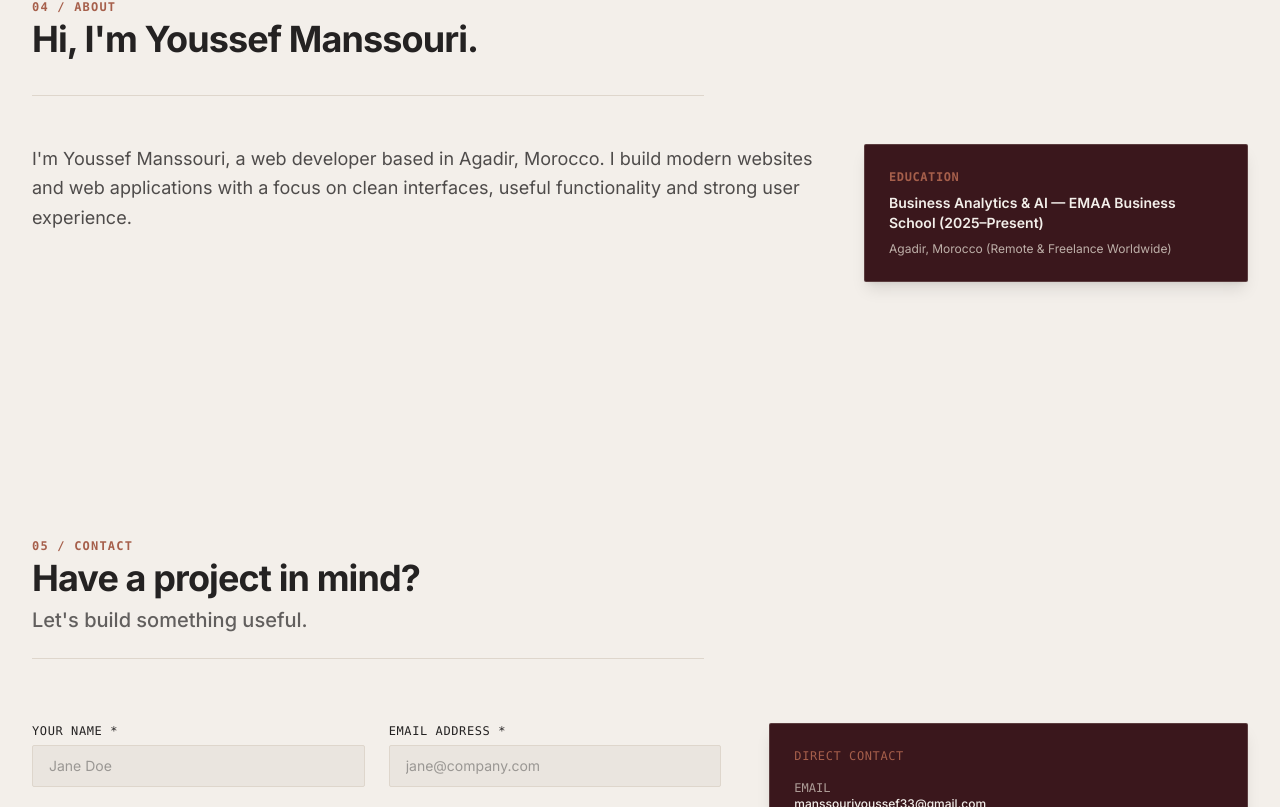
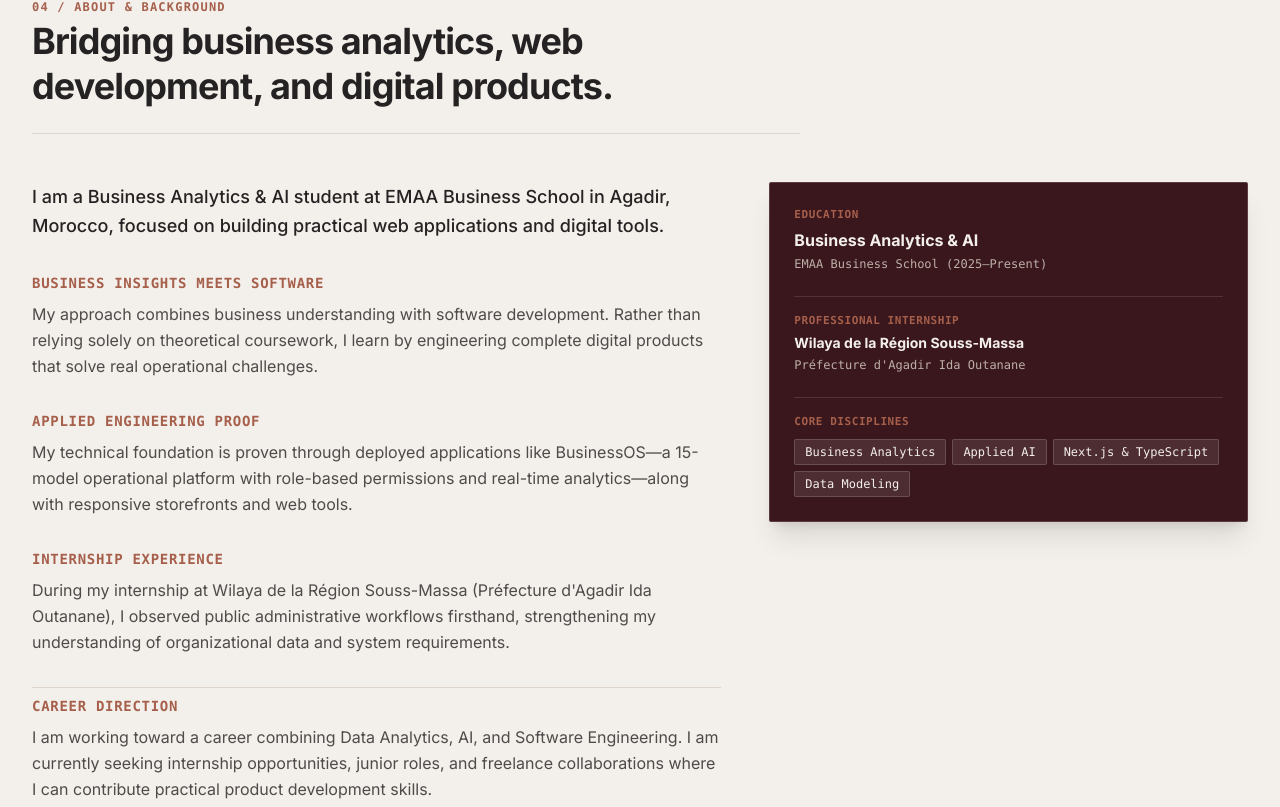
Before and after one commit to youssefmanssouri/manssouri-portfolio, a Next.js app: page / in a window 1280 px wide. Shown: the part 4993-5800 px from the top of the page. Built offline with nearby package versions, Linux system fonts and the light colour scheme.

Commit message:
Enhance About section narrative with Business Analytics & AI student background, Wilaya internship experience & project proof

```diff
--- a/components/sections/about.tsx
+++ b/components/sections/about.tsx
@@ -4,41 +4,133 @@ import React from "react";
 import { useLanguage } from "@/lib/i18n/context";
 
 export function About() {
-  const { t } = useLanguage();
+  const { t, dictionary } = useLanguage();
+  const focusItems = dictionary?.about?.focusItems || [
+    "Business Analytics",
+    "Applied AI",
+    "Next.js & TypeScript",
+    "Data Modeling"
+  ];
 
   return (
     <section id="about" className="py-24 md:py-32 bg-[#F3EFEA] text-[#242222]">
       <div className="max-w-[1280px] mx-auto px-4 sm:px-6 lg:px-8">
 
         {/* Section Header */}
-        <div className="max-w-2xl mb-12 pb-6 border-b border-[#DED6CC]">
+        <div className="max-w-3xl mb-12 pb-6 border-b border-[#DED6CC]">
           <p className="text-xs font-mono text-[#A65F4B] uppercase tracking-widest mb-1 font-semibold">
             04 / {t("about.badge")}
           </p>
-          <h2 className="text-3xl sm:text-4xl font-bold tracking-tight text-[#242222] mb-3">
+          <h2 className="text-3xl sm:text-4xl font-bold tracking-tight text-[#242222] leading-tight">
             {t("about.heading")}
           </h2>
         </div>
 
-        {/* Bio Copy & Education Highlight Card */}
-        <div className="grid grid-cols-1 lg:grid-cols-12 gap-8 items-start">
-          <div className="lg:col-span-8 space-y-4">
-            <p className="text-[#242222]/80 text-base sm:text-lg leading-relaxed">
-              {t("about.bio")}
+        {/* Narrative & Credentials Grid */}
+        <div className="grid grid-cols-1 lg:grid-cols-12 gap-12 items-start">
+
+          {/* Main Narrative Blocks */}
+          <div className="lg:col-span-7 space-y-8">
+
+            {/* Lead Intro */}
+            <p className="text-base sm:text-lg text-[#242222] font-medium leading-relaxed">
+              {t("about.intro")}
             </p>
+
+            {/* Business Meets Software */}
+            <div className="space-y-2">
+              <h3 className="text-sm font-mono text-[#A65F4B] uppercase tracking-wider font-semibold">
+                {t("about.intersectionTitle")}
+              </h3>
+              <p className="text-sm sm:text-base text-[#242222]/80 leading-relaxed">
+                {t("about.intersectionText")}
+              </p>
+            </div>
+
+            {/* Applied Engineering Proof */}
+            <div className="space-y-2">
+              <h3 className="text-sm font-mono text-[#A65F4B] uppercase tracking-wider font-semibold">
+                {t("about.proofTitle")}
+              </h3>
+              <p className="text-sm sm:text-base text-[#242222]/80 leading-relaxed">
+                {t("about.proofText")}
+              </p>
+            </div>
+
+            {/* Internship Experience */}
+            <div className="space-y-2">
+              <h3 className="text-sm font-mono text-[#A65F4B] uppercase tracking-wider font-semibold">
+                {t("about.experienceTitle")}
+              </h3>
+              <p className="text-sm sm:text-base text-[#242222]/80 leading-relaxed">
+                {t("about.experienceText")}
+              </p>
+            </div>
+
+            {/* Career Direction */}
+            <div className="space-y-2 pt-2 border-t border-[#DED6CC]">
+              <h3 className="text-sm font-mono text-[#A65F4B] uppercase tracking-wider font-semibold">
+                {t("about.directionTitle")}
+              </h3>
+              <p className="text-sm sm:text-base text-[#242222]/80 leading-relaxed">
+                {t("about.directionText")}
+              </p>
+            </div>
+
           </div>
 
-          <div className="lg:col-span-4 p-6 rounded-xs bg-[#3A171C] text-[#F3EFEA] border border-[#DED6CC]/20 space-y-2 shadow-lg">
-            <p className="text-xs font-mono text-[#A65F4B] uppercase tracking-wider font-semibold">
-              {t("about.education")}
-            </p>
-            <p className="text-sm font-semibold text-[#F3EFEA]">
-              {t("about.school")}
-            </p>
-            <p className="text-xs text-[#DED6CC]/80">
-              {t("about.location")}
-            </p>
+          {/* Sidebar Highlights: Education, Internship & Focus Cards */}
+          <div className="lg:col-span-5 space-y-6">
+
+            {/* Academic & Internship Card */}
+            <div className="p-6 rounded-xs bg-[#3A171C] text-[#F3EFEA] border border-[#DED6CC]/20 space-y-6 shadow-xl">
+
+              {/* Education Block */}
+              <div className="space-y-1">
+                <p className="text-[11px] font-mono text-[#A65F4B] uppercase tracking-wider font-semibold">
+                  {t("about.educationLabel")}
+                </p>
+                <h4 className="text-base font-bold text-[#F3EFEA]">
+                  {t("about.school")}
+                </h4>
+                <p className="text-xs text-[#DED6CC]/80 font-mono">
+                  {t("about.institution")}
+                </p>
+              </div>
+
+              <div className="border-t border-[#DED6CC]/15 pt-4 space-y-1">
+                <p className="text-[11px] font-mono text-[#A65F4B] uppercase tracking-wider font-semibold">
+                  {t("about.internshipLabel")}
+                </p>
+                <h4 className="text-sm font-bold text-[#F3EFEA]">
+                  {t("about.internshipOrg")}
+                </h4>
+                <p className="text-xs text-[#DED6CC]/80 font-mono">
+                  {t("about.internshipRole")}
+                </p>
+              </div>
+
+              {/* Core Focus Pills */}
+              <div className="border-t border-[#DED6CC]/15 pt-4 space-y-2">
+                <p className="text-[11px] font-mono text-[#A65F4B] uppercase tracking-wider font-semibold">
+                  {t("about.focusLabel")}
+                </p>
+                <div className="flex flex-wrap gap-1.5">
+                  {focusItems.map((item: string, idx: number) => (
+                    <span
+                      key={idx}
+                      className="px-2.5 py-1 rounded-xs bg-[#F3EFEA]/10 border border-[#DED6CC]/20 text-[#F3EFEA] font-mono text-xs"
+                    >
+                      {item}
+                    </span>
+                  ))}
+                </div>
+              </div>
+
+            </div>
+
           </div>
+
         </div>
 
       </div>
--- a/locales/en/common.json
+++ b/locales/en/common.json
@@ -77,12 +77,25 @@
     ]
   },
   "about": {
-    "badge": "ABOUT",
-    "heading": "Hi, I'm Youssef Manssouri.",
-    "bio": "I'm Youssef Manssouri, a web developer based in Agadir, Morocco. I build modern websites and web applications with a focus on clean interfaces, useful functionality and strong user experience.",
-    "education": "Education",
-    "school": "Business Analytics & AI — EMAA Business School (2025–Present)",
-    "location": "Agadir, Morocco (Remote & Freelance Worldwide)"
+    "badge": "ABOUT & BACKGROUND",
+    "heading": "Bridging business analytics, web development, and digital products.",
+    "intro": "I am a Business Analytics & AI student at EMAA Business School in Agadir, Morocco, focused on building practical web applications and digital tools.",
+    "intersectionTitle": "Business Insights Meets Software",
+    "intersectionText": "My approach combines business understanding with software development. Rather than relying solely on theoretical coursework, I learn by engineering complete digital products that solve real operational challenges.",
+    "proofTitle": "Applied Engineering Proof",
+    "proofText": "My technical foundation is proven through deployed applications like BusinessOS—a 15-model operational platform with role-based permissions and real-time analytics—along with responsive storefronts and web tools.",
+    "experienceTitle": "Internship Experience",
+    "experienceText": "During my internship at Wilaya de la Région Souss-Massa (Préfecture d'Agadir Ida Outanane), I observed public administrative workflows firsthand, strengthening my understanding of organizational data and system requirements.",
+    "directionTitle": "Career Direction",
+    "directionText": "I am working toward a career combining Data Analytics, AI, and Software Engineering. I am currently seeking internship opportunities, junior roles, and freelance collaborations where I can contribute practical product development skills.",
+    "educationLabel": "Education",
+    "school": "Business Analytics & AI",
+    "institution": "EMAA Business School (2025–Present)",
+    "internshipLabel": "Professional Internship",
+    "internshipOrg": "Wilaya de la Région Souss-Massa",
+    "internshipRole": "Préfecture d'Agadir Ida Outanane",
+    "focusLabel": "Core Disciplines",
+    "focusItems": ["Business Analytics", "Applied AI", "Next.js & TypeScript", "Data Modeling"]
   },
   "contact": {
     "badge": "CONTACT",
--- a/locales/fr/common.json
+++ b/locales/fr/common.json
@@ -77,12 +77,25 @@
     ]
   },
   "about": {
-    "badge": "À PROPOS",
-    "heading": "Je suis Youssef Manssouri.",
-    "bio": "Je suis Youssef Manssouri, développeur web basé à Agadir, au Maroc. Je conçois des sites web et applications modernes, avec une attention particulière portée à la qualité des interfaces, à la fonctionnalité et à l'expérience utilisateur.",
-    "education": "Formation",
-    "school": "Business Analytics & IA — EMAA Business School (2025–Présent)",
-    "location": "Agadir, Maroc (Missions freelance & à distance)"
+    "badge": "PARCOURS & ENGAGEMENT",
+    "heading": "Relier l'analyse métier, le développement web et les produits digitaux.",
+    "intro": "Étudiant en Business Analytics & IA à l'EMAA Business School d'Agadir, je me consacre à la création d'applications web concrètes et d'outils numériques utiles.",
+    "intersectionTitle": "Analyse Métier & Développement",
+    "intersectionText": "Mon approche associe la compréhension des enjeux d'entreprise au développement logiciel. Plutôt que de me limiter à la théorie académique, j'apprends en concevant des produits digitaux fonctionnels.",
+    "proofTitle": "Preuve par la Pratique",
+    "proofText": "Mes compétences techniques s'appuient sur des projets déployés comme BusinessOS—une plateforme opérationnelle structurée autour de 15 modèles de données, d'une gestion des droits par rôle et d'indicateurs en temps réel.",
+    "experienceTitle": "Expérience de Stage",
+    "experienceText": "Lors de mon stage à la Wilaya de la Région Souss-Massa (Préfecture d'Agadir Ida Outanane), j'ai appréhendé le fonctionnement des flux administratifs publics et la gestion des données organisationnelles.",
+    "directionTitle": "Objectifs Professionnels",
+    "directionText": "Je me développe vers des fonctions à la croisée du Data Analytics, de l'IA et de l'ingénierie web. Je recherche activement des opportunités de stage, des postes juniors et des missions freelance pour apporter une valeur concrète.",
+    "educationLabel": "Formation Académique",
+    "school": "Business Analytics & IA",
+    "institution": "EMAA Business School (2025–Présent)",
+    "internshipLabel": "Stage Professionnel",
+    "internshipOrg": "Wilaya de la Région Souss-Massa",
+    "internshipRole": "Préfecture d'Agadir Ida Outanane",
+    "focusLabel": "Domaines Clés",
+    "focusItems": ["Business Analytics", "IA Appliquée", "Next.js & TypeScript", "Modélisation de Données"]
   },
   "contact": {
     "badge": "CONTACT",
```
